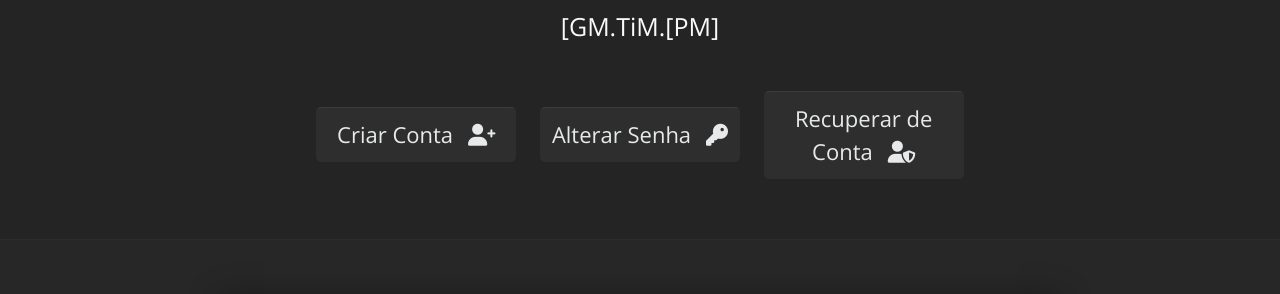
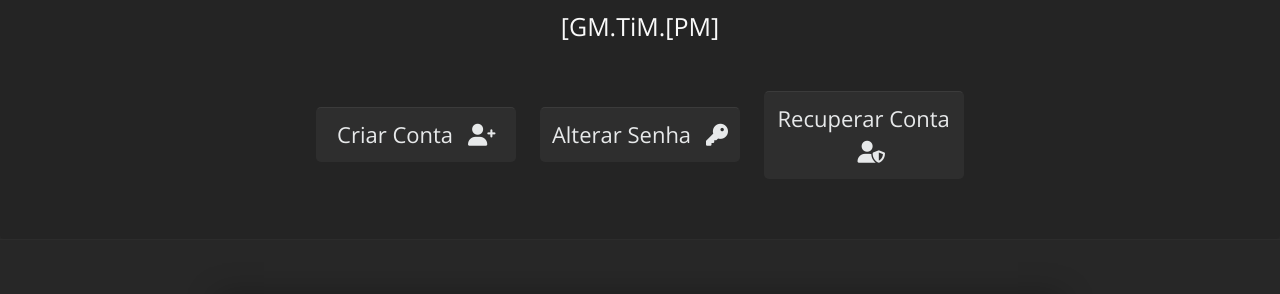
Before and after one commit to conquermedieval/conquermedieval.github.io, a Jekyll site: the page built from acesso.html, in a window 1280 px wide. Shown: the part 275-569 px from the top of the page. Built offline with Jekyll 4.4.1, drawn with Linux system fonts in a browser that asks for light colours.

Commit message:
Update acesso.html

```diff
--- a/acesso.html
+++ b/acesso.html
@@ -15,7 +15,7 @@ title: Acesso
                 Alterar Senha<i class="fa-solid fa-key"></i>
             </a>
             <a class="btn" role="button" target="_blank" href="https://conquermedieval.atlassian.net/servicedesk/customer/portal/2/group/2/create/13">
-                Recuperar de Conta<i class="fa-solid fa-user-shield"></i>
+                Recuperar Conta<i class="fa-solid fa-user-shield"></i>
             </a>
             </div>
         </div>
```
